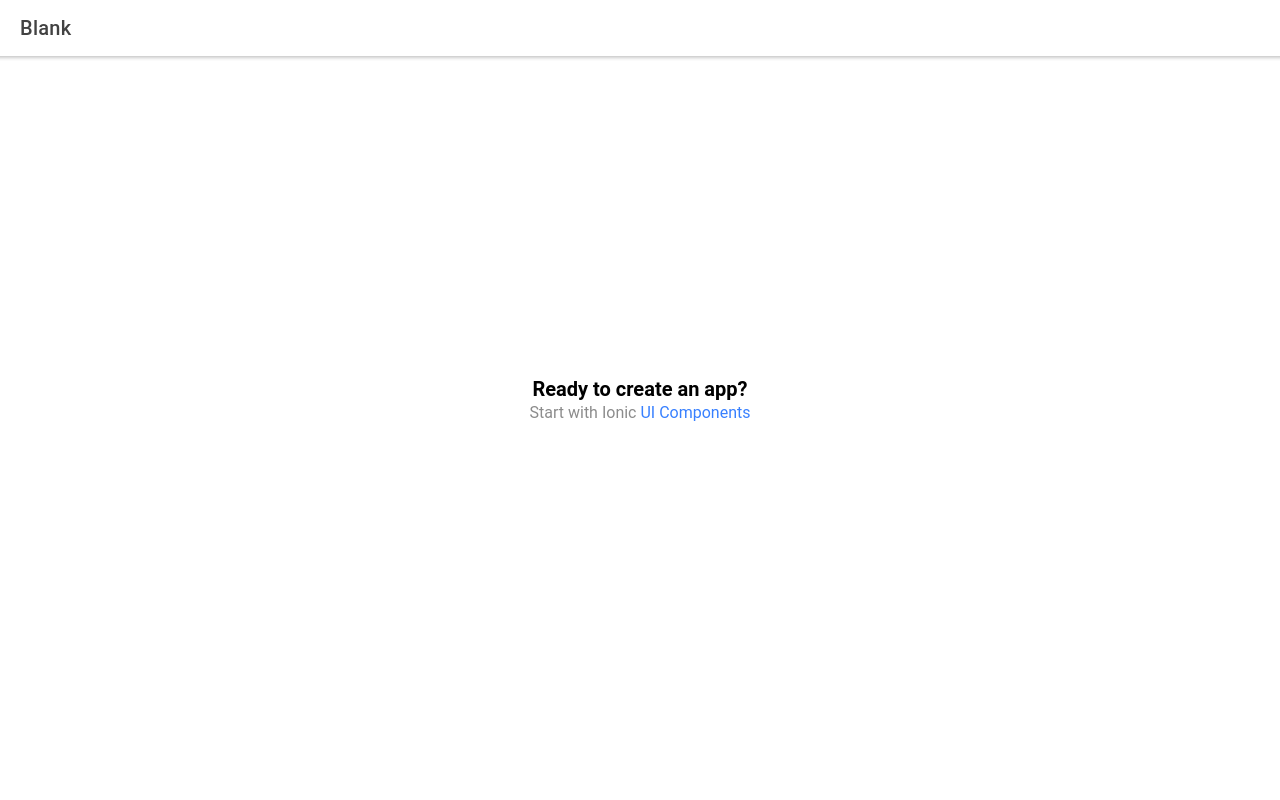
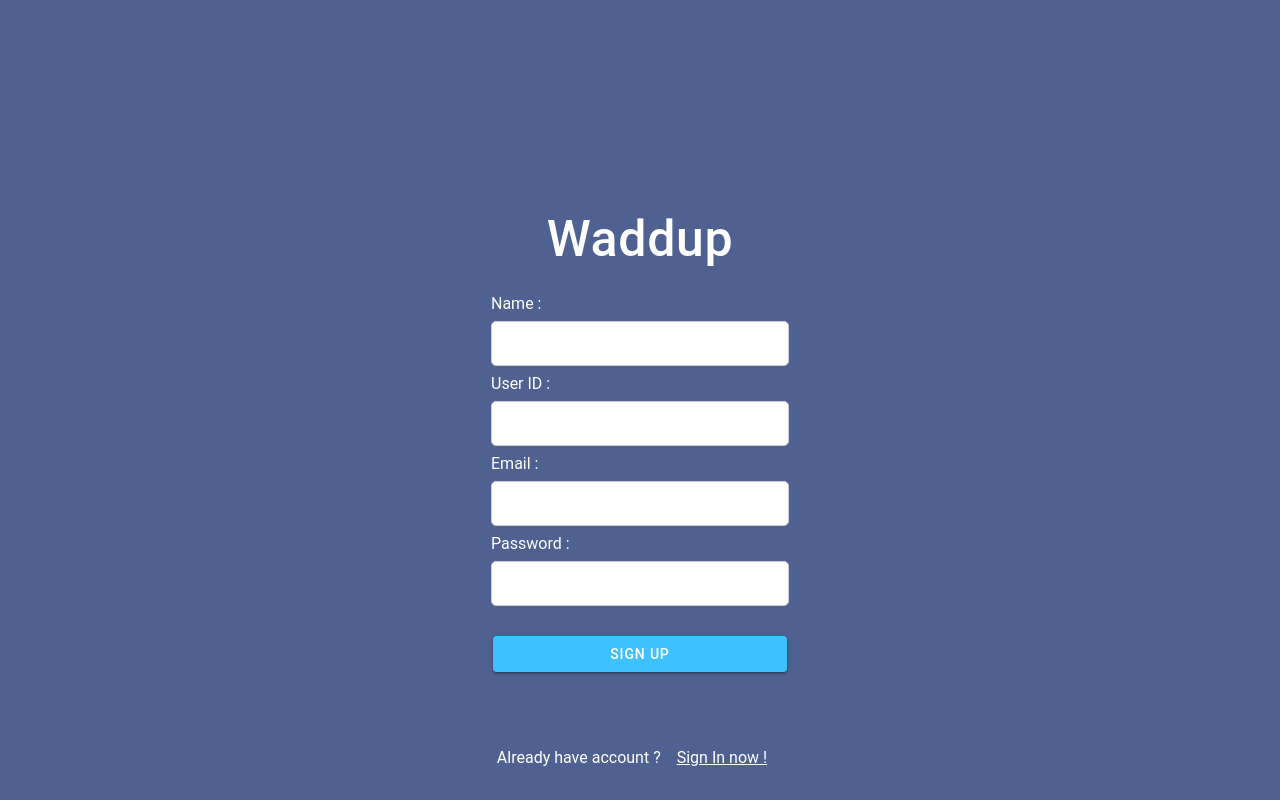
Before and after one commit to rafi365/Waddup, a React (Create React App) app: page /signup in a window 1280 px wide. Built offline with nearby package versions, Linux system fonts and the light colour scheme.

Commit message:
Modify Login and SignUp Page

```diff
--- a/src/pages/Home.css
+++ b/src/pages/Home.css
@@ -0,0 +1,30 @@
+/* Style For Login & SignUp Page */
+
+input[type=text] {
+    width: 100%;
+    padding: 12px 20px;
+    margin: 8px auto;
+    display: block;
+    border: 1px solid #ccc;
+    border-radius: 5px;
+    box-sizing: border-box;
+    outline: none;
+    color: gray;
+ }
+.content-login-signup{
+    width: 350px;
+    margin-top: 200px;
+}
+.app-title{ font-size: 50px; }
+
+.btn { margin-top: 30px; }
+
+.moveto-signup{ margin-top: 50px; }
+
+
+
+/* home */
+
+/* contact */
+
+/* profile */
--- a/src/pages/Login.tsx
+++ b/src/pages/Login.tsx
@@ -1,23 +1,58 @@
-import { IonContent, IonHeader, IonPage, IonTitle, IonToolbar } from '@ionic/react';
+import { IonCol, IonContent, IonGrid,  IonPage, IonRow, IonTitle,  IonText, IonButton} from '@ionic/react';
+import { useRef, useState } from 'react';
+import {Link} from 'react-router-dom';
 import ExploreContainer from '../components/ExploreContainer';
 import './Home.css';
 
 const Login: React.FC = () => {
+  const [isLogin, setIsLogin] = useState(false);
+  const btnLogin = useRef<HTMLIonButtonElement>(null);
+
+  const linkStyle = {
+    margin: "1rem",
+    color: 'white'
+  };
+
   return (
     <IonPage>
-      <IonHeader>
-        <IonToolbar>
-          <IonTitle>Blank</IonTitle>
-        </IonToolbar>
-      </IonHeader>
-      <IonContent fullscreen>
-        <IonHeader collapse="condense">
-          <IonToolbar>
-            <IonTitle size="large">Blank</IonTitle>
-          </IonToolbar>
-        </IonHeader>
-        <ExploreContainer />
-      </IonContent>
+        <IonContent color='primary'>
+          <IonGrid className='content-login-signup'>
+            <IonRow className="ion-text-center">
+              <IonCol className="ion-align-items-center">
+                <IonTitle className='app-title'>Waddup</IonTitle>
+              </IonCol>
+            </IonRow>
+            <IonRow className='ion-justify-content-center'>
+              <IonCol className="ion-align-items-center">
+                <form action="submit" className='ion-margin login_form '>
+                  <label>Email: </label>
+                  <input type="text" name="email"/>
+                  <label>Password: </label>
+                  <input type="text" name="password"/>
+                  <div className='btn ion-text-center'>
+                    <IonButton
+                      type='submit'
+                      color="secondary"
+                      className='ion-text-center'
+                      expand='block'
+                      ref={btnLogin}
+                    > Login
+                    </IonButton>
+                  </div>
+                </form>
+              </IonCol>
+            </IonRow>
+            <IonRow className="ion-text-center moveto-signup">
+              <IonCol className="ion-align-items-center">
+                <IonText>Haven't already account ?
+                  <Link to={'signup'} style={linkStyle}>
+                    Sign Up now !
+                  </Link>
+                </IonText>
+              </IonCol>
+            </IonRow>
+          </IonGrid>
+        </IonContent>
     </IonPage>
   );
 };
--- a/src/pages/SignUp.tsx
+++ b/src/pages/SignUp.tsx
@@ -1,23 +1,62 @@
-import { IonContent, IonHeader, IonPage, IonTitle, IonToolbar } from '@ionic/react';
+import { IonButton, IonCol, IonContent, IonGrid, IonPage, IonRow, IonText, IonTitle} from '@ionic/react';
+import { useRef, useState } from 'react';
+import { Link } from 'react-router-dom';
 import ExploreContainer from '../components/ExploreContainer';
 import './Home.css';
 
 const SignUp: React.FC = () => {
+  const [isSignUp, setIsSignUp] = useState(false);
+  const btnSignUp = useRef<HTMLIonButtonElement>(null);
+
+  const linkStyle = {
+    margin: "1rem",
+    color: 'white'
+  };
+
   return (
     <IonPage>
-      <IonHeader>
-        <IonToolbar>
-          <IonTitle>Blank</IonTitle>
-        </IonToolbar>
-      </IonHeader>
-      <IonContent fullscreen>
-        <IonHeader collapse="condense">
-          <IonToolbar>
-            <IonTitle size="large">Blank</IonTitle>
-          </IonToolbar>
-        </IonHeader>
-        <ExploreContainer />
-      </IonContent>
+      <IonContent color='primary'>
+          <IonGrid className='content-login-signup'>
+            <IonRow className="ion-text-center">
+              <IonCol className="ion-align-items-center">
+                <IonTitle className='app-title'>Waddup</IonTitle>
+              </IonCol>
+            </IonRow>
+            <IonRow className='ion-justify-content-center'>
+              <IonCol className="ion-align-items-center">
+                <form action="submit" className='ion-margin login_form '>
+                  <label>Name : </label>
+                  <input type="text" name="name"/>
+                  <label>User ID : </label>
+                  <input type="text" name="userId"/>
+                  <label>Email : </label>
+                  <input type="text" name="email"/>
+                  <label>Password : </label>
+                  <input type="text" name="password"/>
+                  <div className='btn ion-text-center'>
+                    <IonButton
+                      type='submit'
+                      color="secondary"
+                      className='ion-text-center'
+                      expand='block'
+                      ref={btnSignUp}
+                    > Sign Up
+                    </IonButton>
+                  </div>
+                </form>
+              </IonCol>
+            </IonRow>
+            <IonRow className="ion-text-center moveto-signup">
+              <IonCol className="ion-align-items-center">
+                <IonText>Already have account ?
+                  <Link to={'login'} style={linkStyle}>
+                    Sign In now !
+                  </Link>
+                </IonText>
+              </IonCol>
+            </IonRow>
+          </IonGrid>
+        </IonContent>
     </IonPage>
   );
 };
--- a/src/theme/variables.css
+++ b/src/theme/variables.css
@@ -4,7 +4,7 @@ http://ionicframework.com/docs/theming/ */
 /** Ionic CSS Variables **/
 :root {
   /** primary **/
-  --ion-color-primary: #3880ff;
+  --ion-color-primary: #4E6190;
   --ion-color-primary-rgb: 56, 128, 255;
   --ion-color-primary-contrast: #ffffff;
   --ion-color-primary-contrast-rgb: 255, 255, 255;
```
